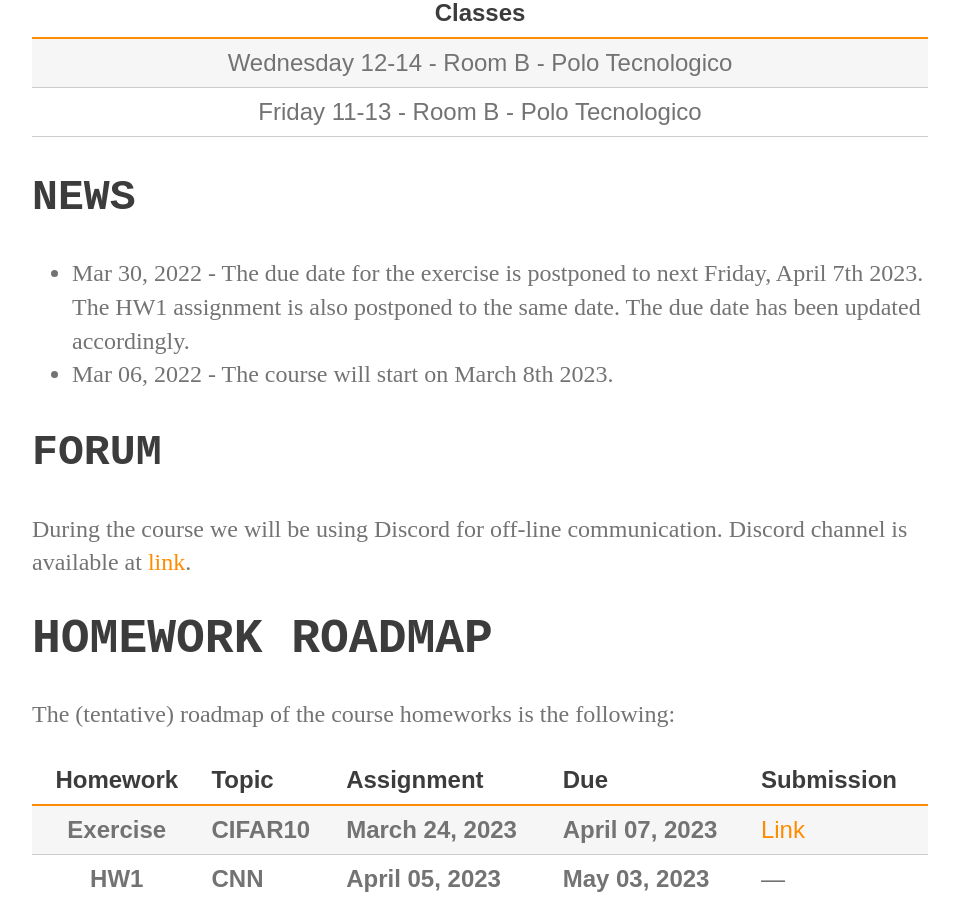
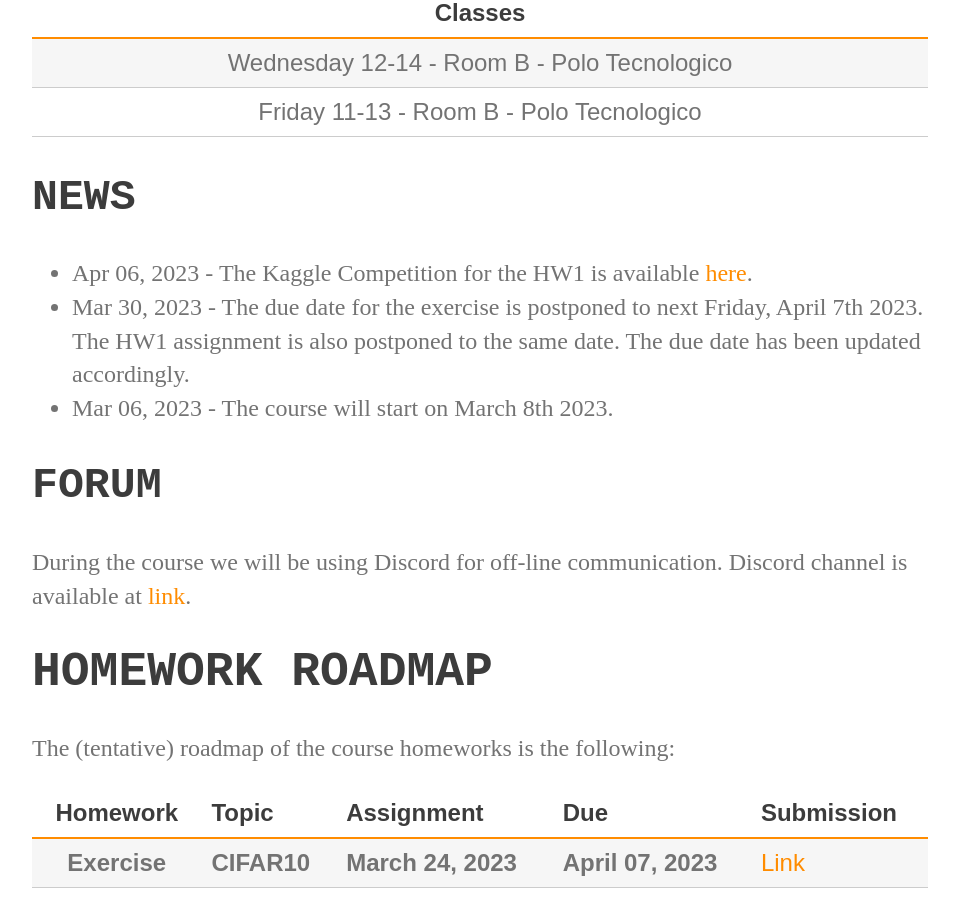
Before and after one commit to perceivelab/knowledge-discovery-course, a Jekyll site: the page built from index.md, in a window 1280 px wide and 900 px high, scrolled down 536 px. Shown: the whole window, without its empty margins (160-1119 px from the left). Built offline with Jekyll 4.4.1, drawn with Linux system fonts in a browser that asks for light colours; our own code applies the rules of GitHub Pages for plain Markdown files.

Commit message:
Update index.md

```diff
--- a/index.md
+++ b/index.md
@@ -13,8 +13,9 @@
 
 
 ## NEWS
-- Mar 30, 2022 - The due date for the exercise is postponed to next Friday, April 7th 2023.  The HW1 assignment is also postponed to the same date. The due date has been updated accordingly.
-- Mar 06, 2022 - The course will start on March 8th 2023.
+- Apr 06, 2023 - The Kaggle Competition for the HW1 is available [here](https://www.kaggle.com/t/6ceb4bdc67b4496090c6d83189437df0).
+- Mar 30, 2023 - The due date for the exercise is postponed to next Friday, April 7th 2023. The HW1 assignment is also postponed to the same date. The due date has been updated accordingly.
+- Mar 06, 2023 - The course will start on March 8th 2023.
 
 
 ## FORUM
```
